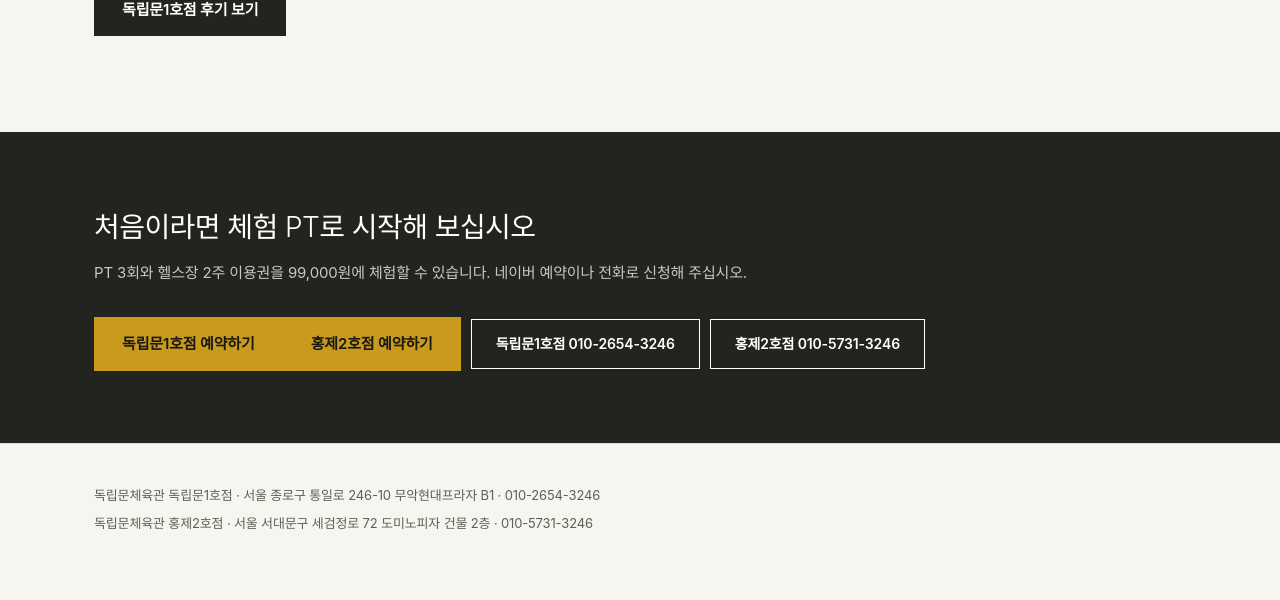
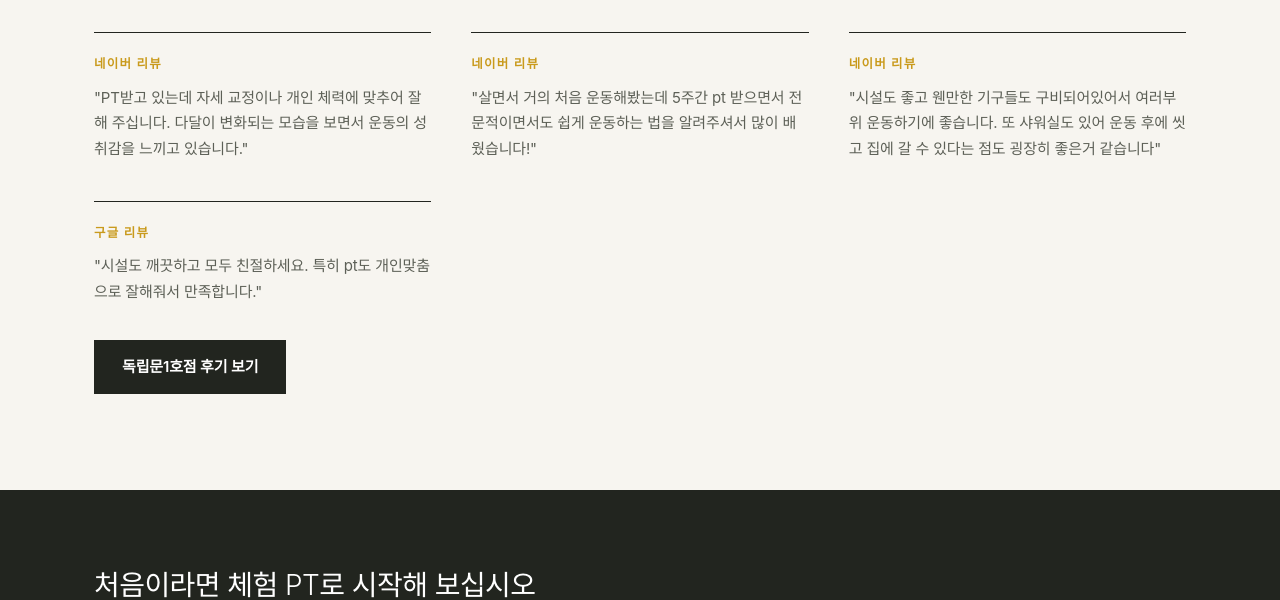
Before and after one commit to dongnimmungym/dongnimmungym.github.io, a plain HTML site: page b1/reviews/index.html in a window 1280 px wide. Shown: the part 500-1100 px from the top of the page. Drawn offline with Linux system fonts and the light colour scheme; a web font is replaced by a local one.

Commit message:
Add approved customer review quotes to b1/b2 reviews pages

```diff
--- a/b1/reviews/index.html
+++ b/b1/reviews/index.html
@@ -29,7 +29,7 @@
   <nav class="mnav" aria-label="모바일 메뉴"><a href="/b1/" aria-current="page">독립문1호점</a><a href="/b2/">홍제2호점</a></nav>
 </header>
 <main>
-<nav class="subnav" aria-label="독립문1호점 메뉴"><div class="wrap subnav-in"><strong>독립문1호점</strong><a href="/b1/">소개</a><a href="/b1/events/">이벤트</a><a href="/b1/programs/">프로그램</a><a href="/b1/pricing/">가격</a><a href="/b1/trainers/">트레이너</a><a href="/b1/reviews/" aria-current="page">후기</a><a href="/b1/faq/">FAQ</a><a href="/b1/contact/">오시는 길</a><a href="/b1/blog/">블로그</a></div></nav><section class="pagehead"><div class="wrap"><h1>독립문1호점 후기</h1><p>다녀가신 분들의 후기는 네이버에서 직접 볼 수 있습니다.</p></div></section><section class="sec"><div class="wrap"><div class="links"><a href="https://m.place.naver.com/place/1207276611/review/visitor" class="btn-fill" target="_blank" rel="noopener noreferrer">독립문1호점 후기 보기</a></div></div></section>
+<nav class="subnav" aria-label="독립문1호점 메뉴"><div class="wrap subnav-in"><strong>독립문1호점</strong><a href="/b1/">소개</a><a href="/b1/events/">이벤트</a><a href="/b1/programs/">프로그램</a><a href="/b1/pricing/">가격</a><a href="/b1/trainers/">트레이너</a><a href="/b1/reviews/" aria-current="page">후기</a><a href="/b1/faq/">FAQ</a><a href="/b1/contact/">오시는 길</a><a href="/b1/blog/">블로그</a></div></nav><section class="pagehead"><div class="wrap"><h1>독립문1호점 후기</h1><p>다녀가신 분들의 후기는 네이버에서 직접 볼 수 있습니다.</p></div></section><section class="sec"><div class="wrap"><h2>다녀가신 분들의 후기</h2><ul class="why"><li><small>네이버 리뷰</small><p>"PT받고 있는데 자세 교정이나 개인 체력에 맞추어 잘 해 주십니다. 다달이 변화되는 모습을 보면서 운동의 성취감을 느끼고 있습니다."</p></li><li><small>네이버 리뷰</small><p>"살면서 거의 처음 운동해봤는데 5주간 pt 받으면서 전문적이면서도 쉽게 운동하는 법을 알려주셔서 많이 배웠습니다!"</p></li><li><small>네이버 리뷰</small><p>"시설도 좋고 웬만한 기구들도 구비되어있어서 여러부위 운동하기에 좋습니다. 또 샤워실도 있어 운동 후에 씻고 집에 갈 수 있다는 점도 굉장히 좋은거 같습니다"</p></li><li><small>구글 리뷰</small><p>"시설도 깨끗하고 모두 친절하세요. 특히 pt도 개인맞춤으로 잘해줘서 만족합니다."</p></li></ul><div class="links"><a href="https://m.place.naver.com/place/1207276611/review/visitor" class="btn-fill" target="_blank" rel="noopener noreferrer">독립문1호점 후기 보기</a></div></div></section>
 </main>
 <section class="cta"><div class="wrap">
   <div><h2>처음이라면 체험 PT로 시작해 보십시오</h2><p>PT 3회와 헬스장 2주 이용권을 99,000원에 체험할 수 있습니다. 네이버 예약이나 전화로 신청해 주십시오.</p></div>
```
Also changed, not shown: b2/reviews/index.html (+1 -1 lines).
